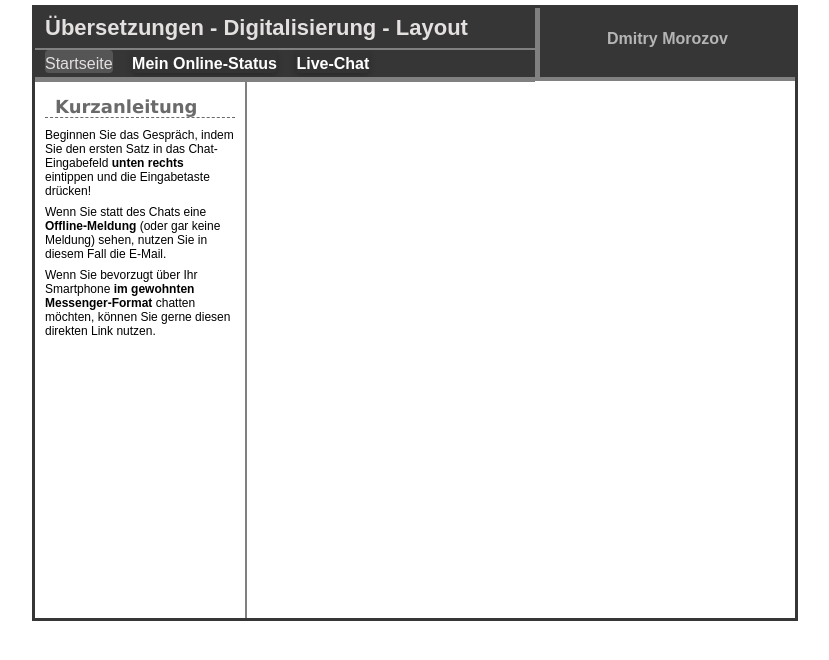
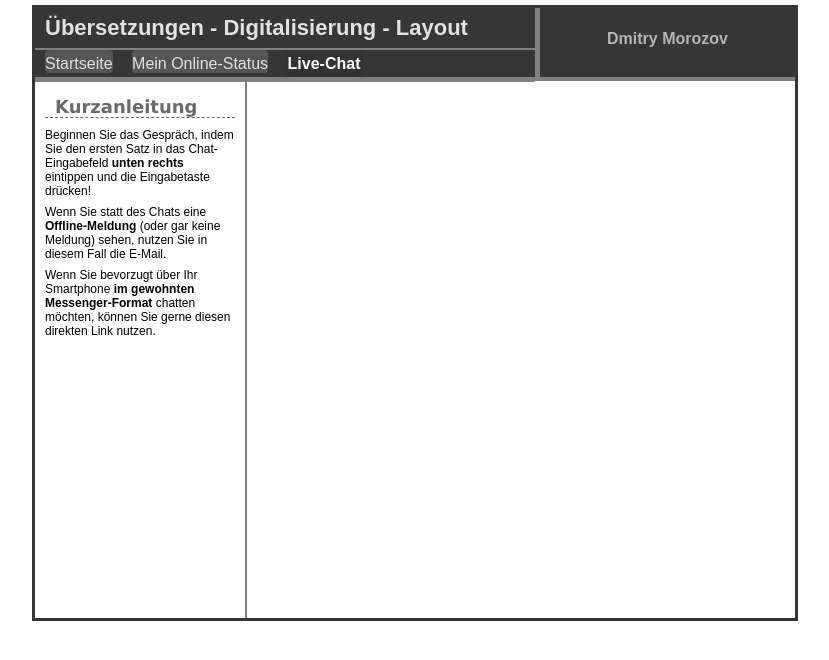
Before and after one commit to rustrans/rustranspro.github.io, a website: page chat.html in a window 1280 px wide. Shown: the whole page, without its empty margins (225-1054 px from the left). Drawn offline with Linux system fonts and the light colour scheme.

Commit message:
Update chat.html

```diff
--- a/chat.html
+++ b/chat.html
@@ -52,7 +52,7 @@
 				</div>
 				<div id="header2">
 					<a href="https://morozov-online.com/index.html" class="button-menu">Startseite</a>
-					<a href="https://morozov-online.com/online-status.html" class="button-menu active">Mein Online-Status</a>
+					<a href="https://morozov-online.com/online-status.html" class="button-menu">Mein Online-Status</a>
 					<a href="https://morozov-online.com/chat.html" class="button-menu active">Live-Chat</a>
 				</div>
 			</div>
```
